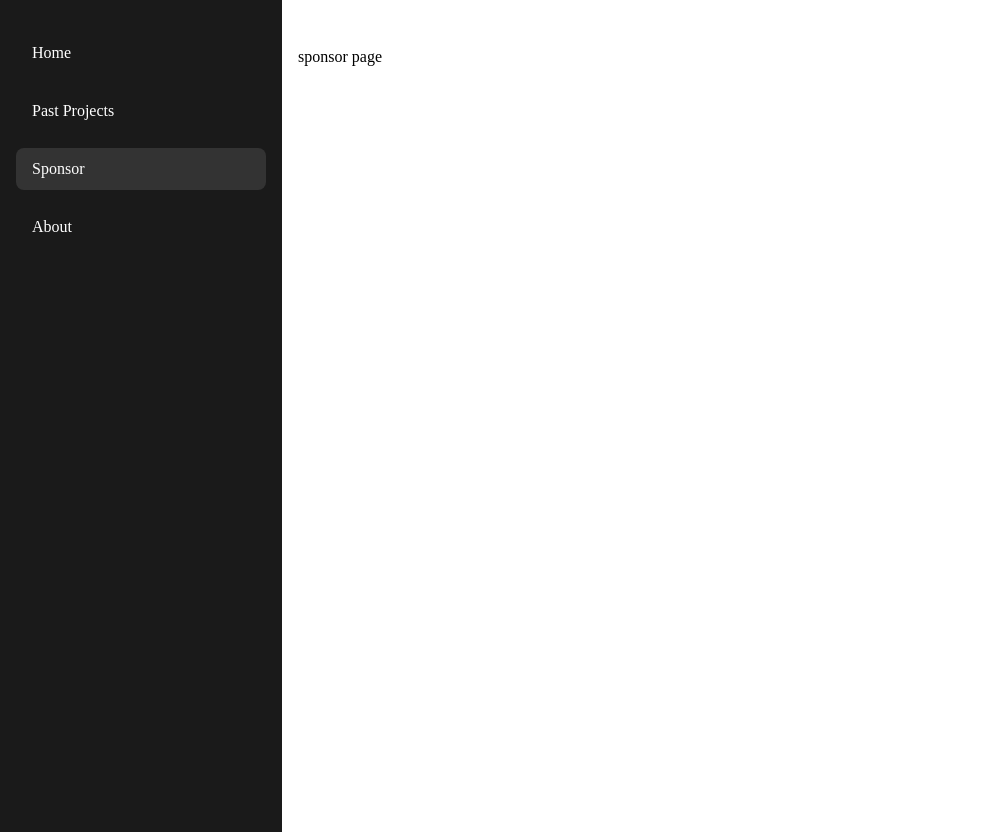
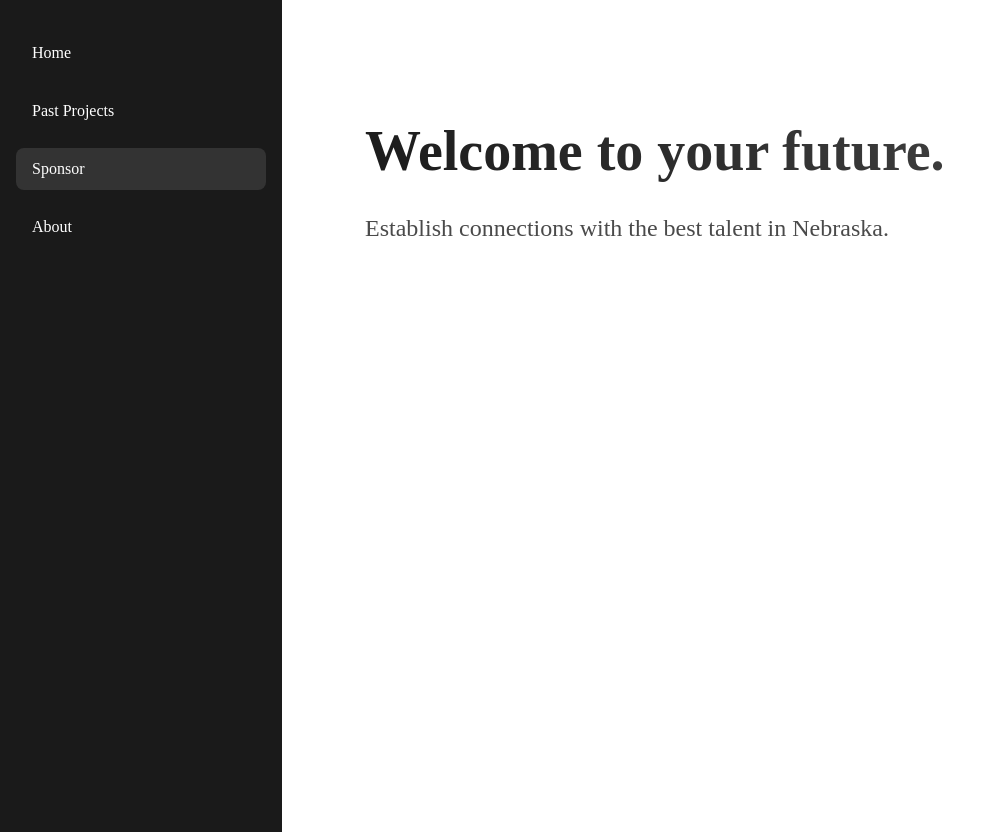
Before and after one commit to evansipple04/cornhacks-fall-2025, a Next.js app in the folder cornhacks-fall-2025/: page /sponsor in a window 1280 px wide. Shown: the whole page, without its empty margins (0-989 px from the left). Built offline with nearby package versions, Linux system fonts and the light colour scheme.

Commit message:
Added text to sponsors page.

```diff
--- a/cornhacks-fall-2025/app/sponsor/page.tsx
+++ b/cornhacks-fall-2025/app/sponsor/page.tsx
@@ -1,8 +1,12 @@
 import React from 'react'
-import Link from 'next/link'
+import styles from './sponsor.module.css'
+
 const Sponsor = () => {
   return (
-    <div>sponsor page</div>
+    <div className={styles.container}>
+      <h1 className={styles.welcomeText}>Welcome to your future.</h1>
+      <p className={styles.subText}>Establish connections with the best talent in Nebraska.</p>
+    </div>
   )
 }
 
--- /dev/null
+++ b/cornhacks-fall-2025/app/sponsor/sponsor.module.css
@@ -0,0 +1,25 @@
+.container {
+  padding: 2rem;
+  max-width: 800px;
+  margin: 0 auto;
+}
+
+.welcomeText {
+  font-size: 3.5rem;
+  font-weight: 700;
+  color: #1a1a1a;
+  margin-bottom: 1.5rem;
+  line-height: 1.2;
+  background: linear-gradient(45deg, #1a1a1a, #4a4a4a);
+  -webkit-background-clip: text;
+  -webkit-text-fill-color: transparent;
+  background-clip: text;
+}
+
+.subText {
+  font-size: 1.5rem;
+  color: #4a4a4a;
+  line-height: 1.6;
+  margin-bottom: 2rem;
+  font-weight: 400;
+}
```
